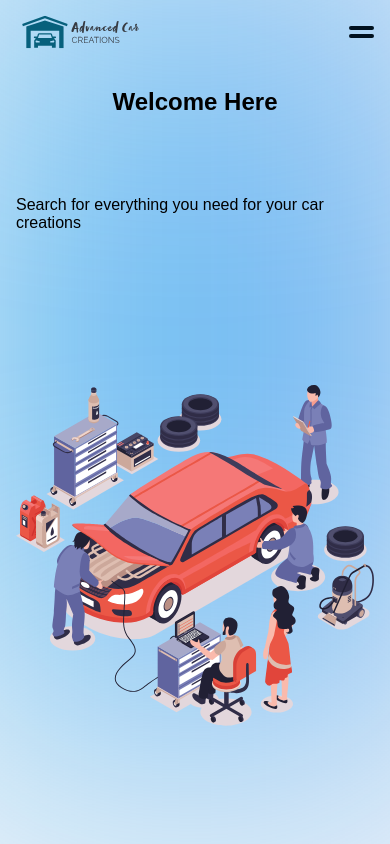
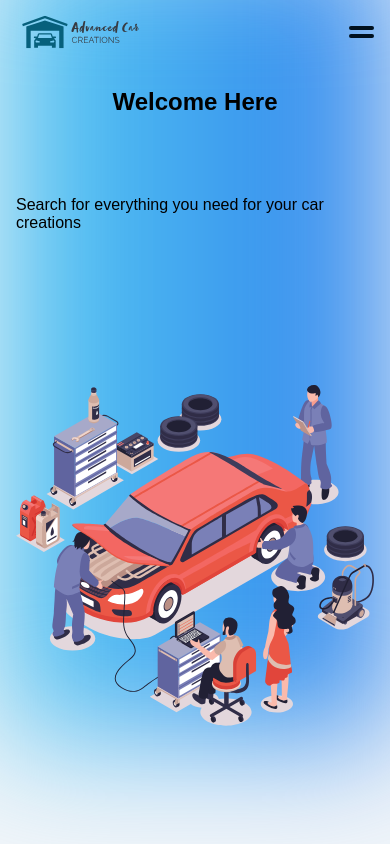
Before and after one commit to joncoronel/ACC, a Next.js app: page / in a window 390 px wide. Shown: the top 844 px of the page. Built offline with nearby package versions, Linux system fonts and the light colour scheme; a web font is replaced by a local one.

Commit message:
translate 3d on landing page

```diff
--- a/components/Sections/Landing.module.scss
+++ b/components/Sections/Landing.module.scss
@@ -29,6 +29,7 @@
   height: 100%;
   width: 100%;
   filter: blur(20rem);
+  transform: translate3d(0, 0, 0);
 }
 
 .content {
@@ -106,7 +107,7 @@
 
 @media only screen and (max-width: 900px) {
   .top {
-    filter: blur(10rem);
+    filter: blur(4rem);
   }
   .hero {
     height: 50rem;
```
Also changed, not shown: images/blur.jpg (added), images/blurry.jpg (added).
